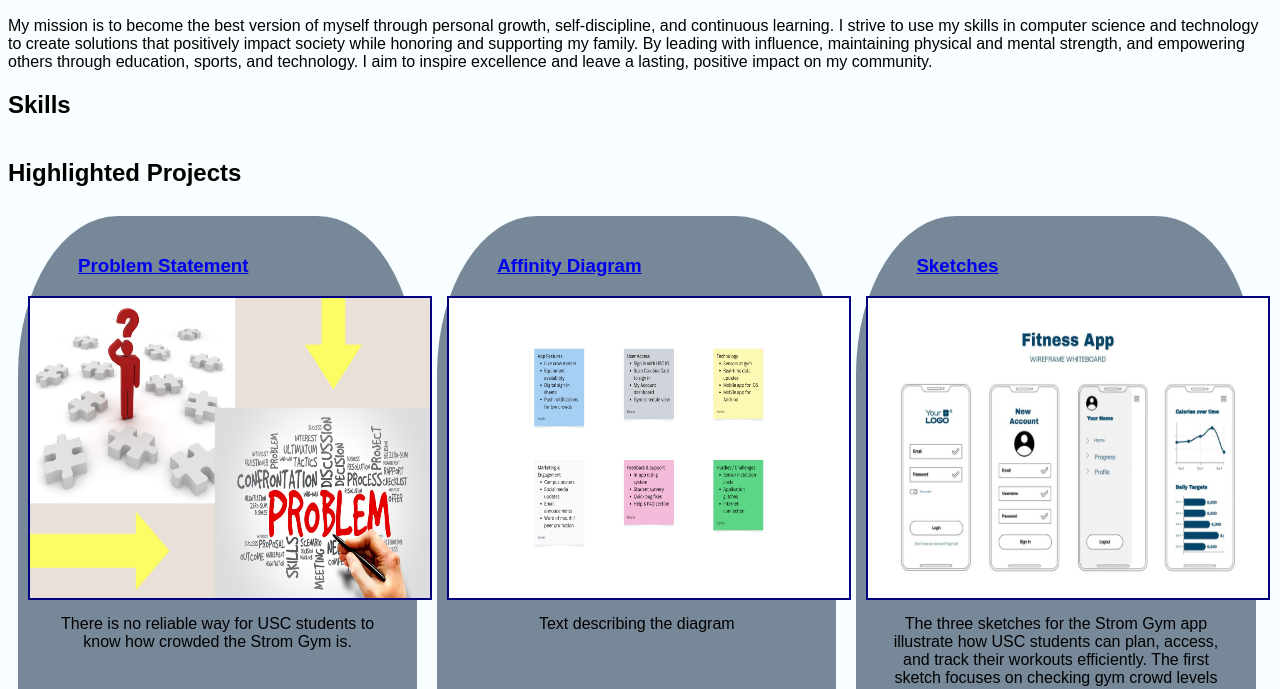
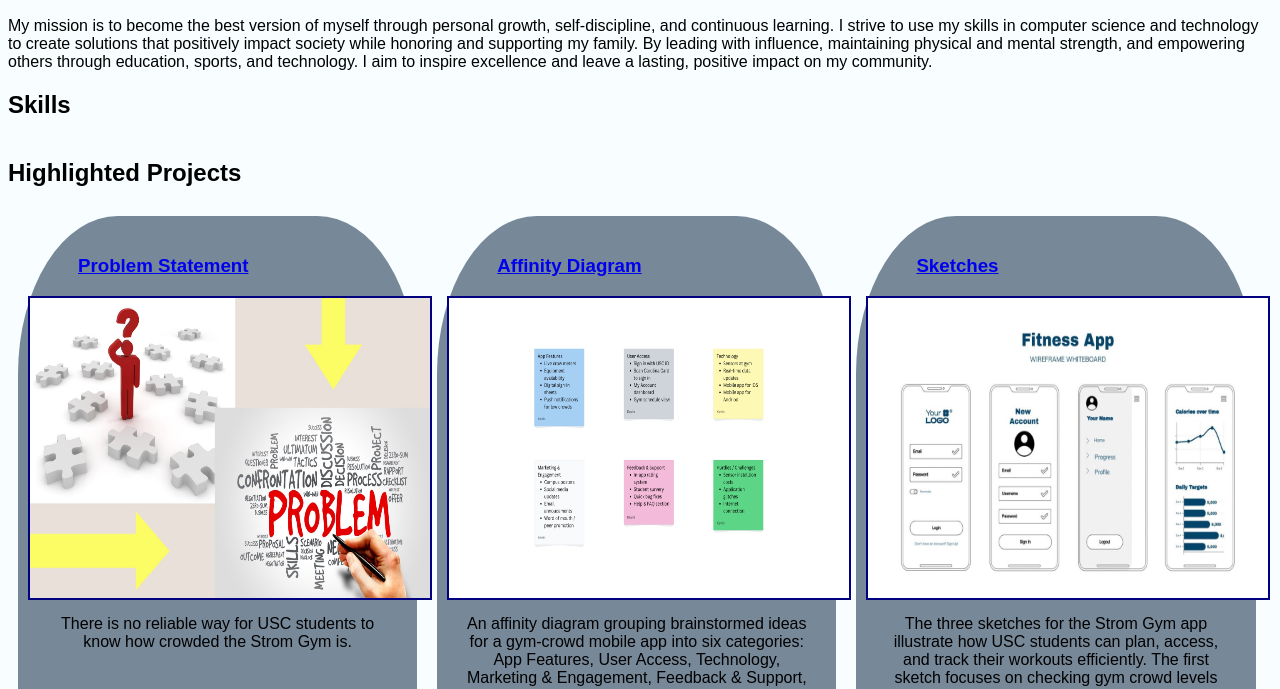
Before and after one commit to kevinbenii/CSE-kevinbenii.github.io, a plain HTML site: page index.html in a window 1280 px wide. Shown: the part 111-800 px from the top of the page. Drawn offline with Linux system fonts and the light colour scheme.

Commit message:
Update index.html

```diff
--- a/index.html
+++ b/index.html
@@ -38,7 +38,9 @@
                 <a href="Files/Affinity Document.pdf">
                     <img src="Image/Affinity Diagram.png">
                 </a>
-            <p>Text describing the diagram</p>
+            <p>An affinity diagram grouping brainstormed ideas for a gym-crowd mobile app into six categories:
+                App Features, User Access, Technology, Marketing & Engagement, Feedback & Support, and Hurdles/Challenges.
+                It visually organizes key concepts to guide early project planning and development.</p>
             </section>
 
             <!--Sketches Assignment-->
```
